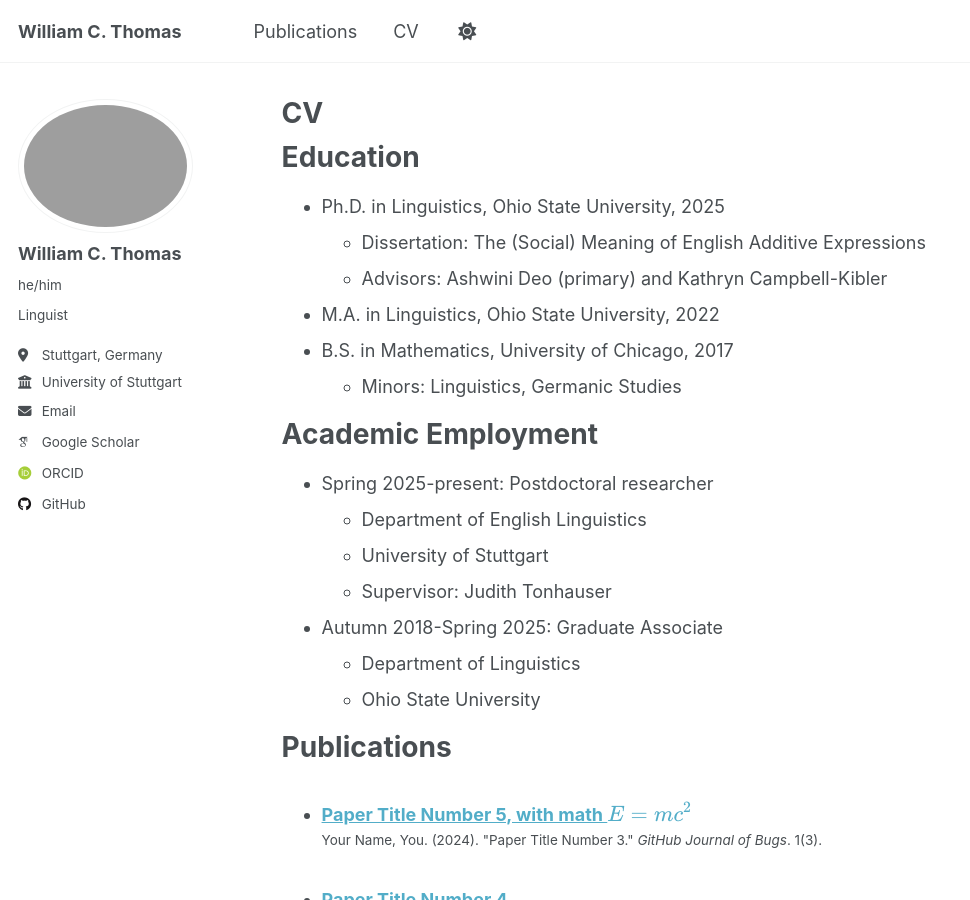
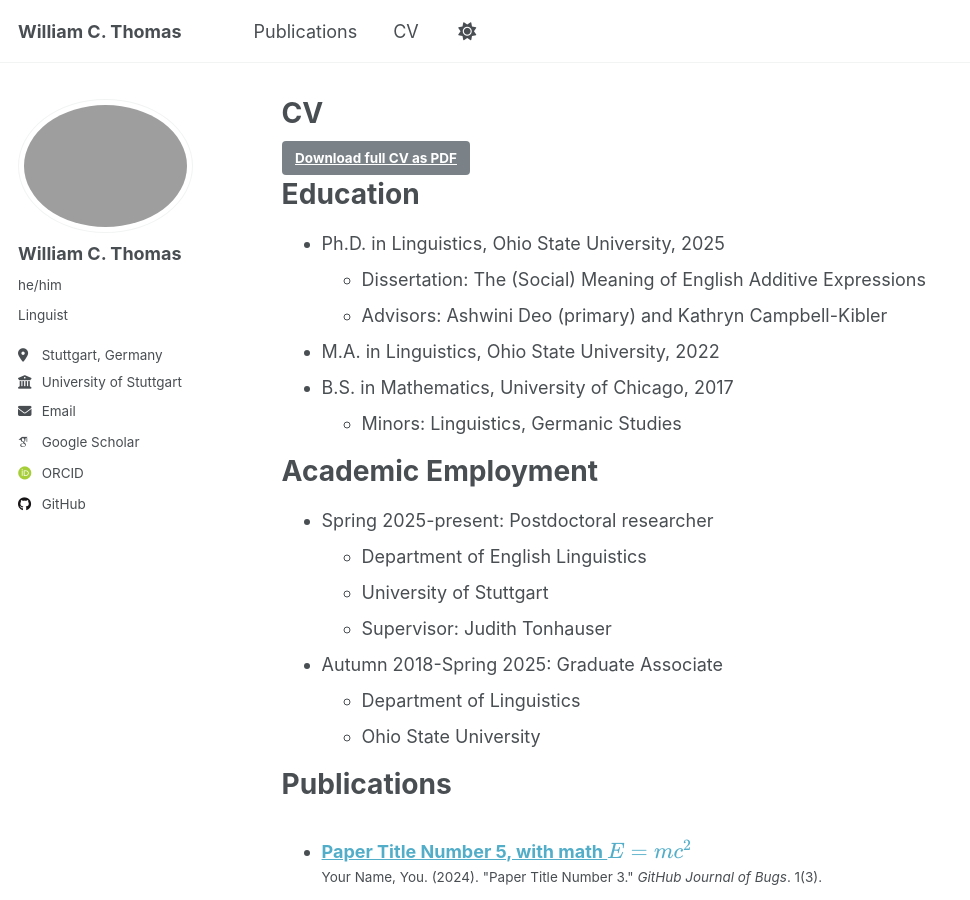
Before and after one commit to wm-t/wm-t.github.io, a Jekyll site: the page built from _pages/cv.md, in a window 1280 px wide and 900 px high. Shown: the whole window, without its empty margins (0-970 px from the left). Built offline with Jekyll 4.4.1, drawn with Linux system fonts in a browser that asks for light colours; some web fonts are replaced; a script that is not in the unit is left out.

Commit message:
CV download link

```diff
--- a/_pages/cv.md
+++ b/_pages/cv.md
@@ -8,6 +8,10 @@
 ---
 
 {% include base_path %}
+
+<div class="cv-download-links">
+  <a href="{{ base_path }}/files/cv.pdf" class="btn btn--primary">Download full CV as PDF</a>
+</div>
 
 Education
 ======
```
